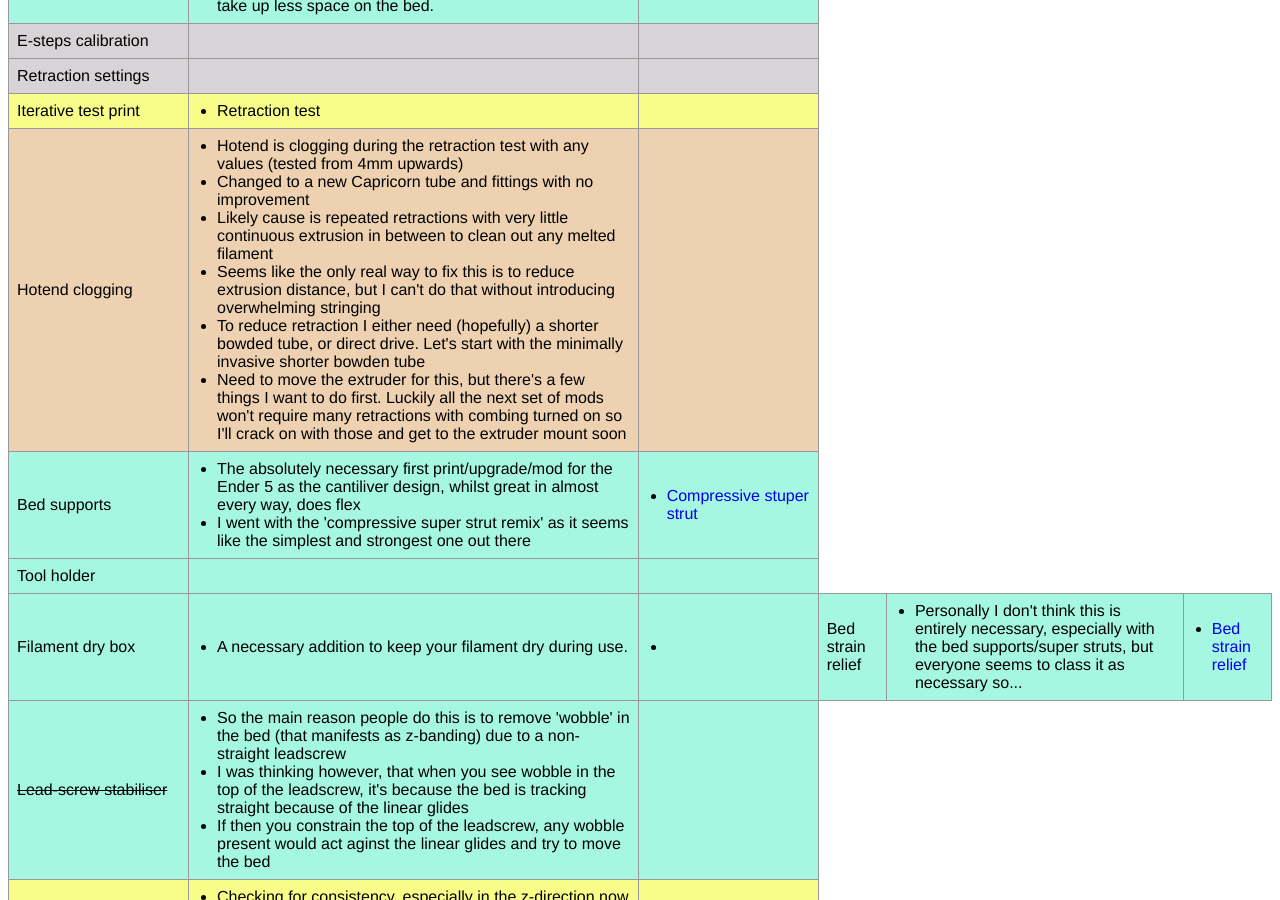
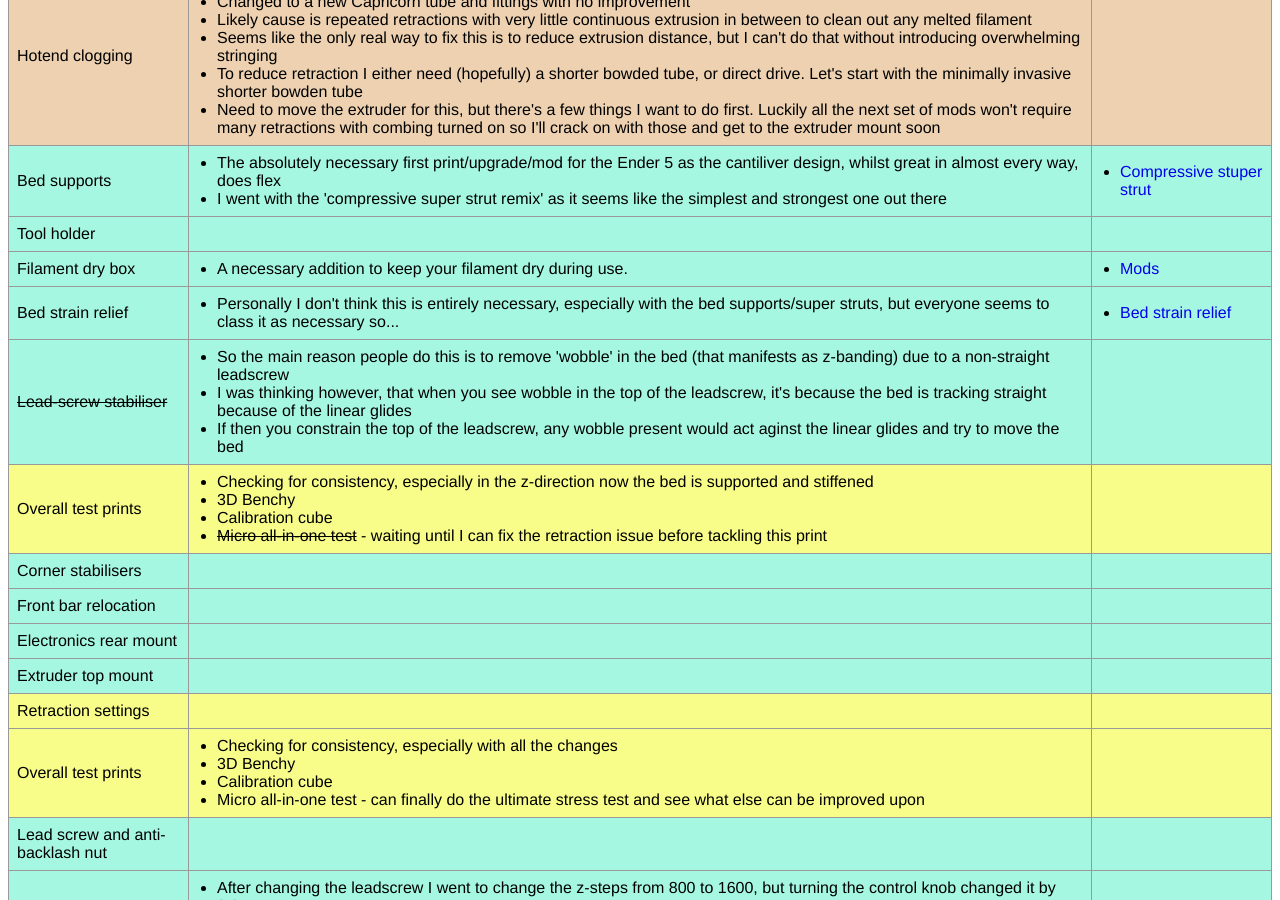
Before and after one commit to wigglememore/wigglememore3d, a Jekyll site: the page built from pages/ender-5/journey/index.html, in a window 1280 px wide and 900 px high, scrolled down 1083 px. Built offline with Jekyll 4.4.1, drawn with Linux system fonts in a browser that asks for light colours.

Commit message:
Fixed ender 5 journey page

```diff
--- a/pages/ender-5/journey/index.html
+++ b/pages/ender-5/journey/index.html
@@ -158,7 +158,7 @@ title: Ender 5 Journey
         </td>
         <td>
           <ul class="jt-list">
-            <li><a class="inline-link" href="{{site.url}}/pages/ender-5/mods/>Mods</a></li>
+            <li><a class="inline-link" href="{{site.url}}/pages/ender-5/mods/">Mods</a></li>
           </ul>
         </td>
       </tr>
```
